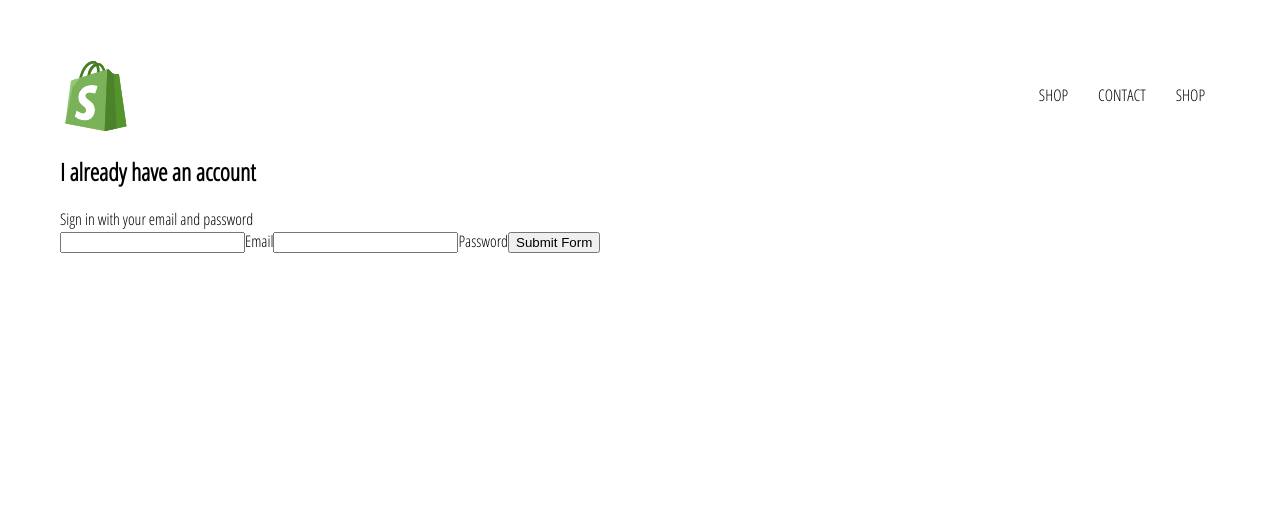
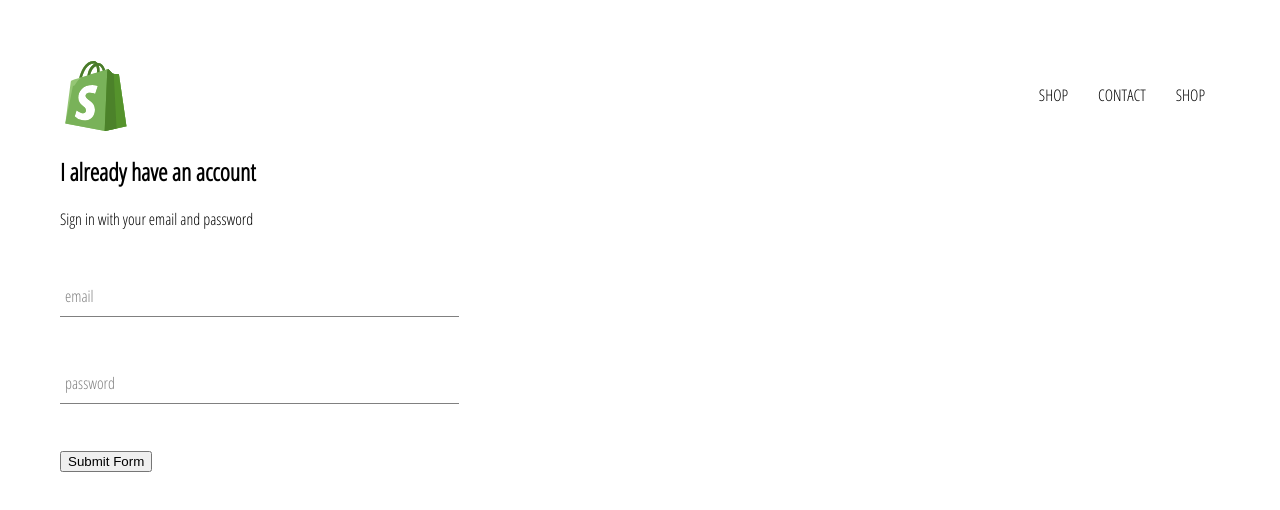
Before and after one commit to alexK150/web-store, a React (Create React App) app: page /signin in a window 1280 px wide. Shown: the top 510 px of the page. Built offline with nearby package versions, Linux system fonts and the light colour scheme.

Commit message:
init v9 added FormInput Component & styles for it

```diff
--- /dev/null
+++ b/src/components/form-input/FormInput.component.jsx
@@ -0,0 +1,20 @@
+import React from 'react';
+
+import './form-input.styles.scss';
+
+const FormInput = ({ handleChange, label, ...otherProps }) => (
+    <div className='group'>
+        <input className='form-input' onChange={handleChange} {...otherProps} />
+        {label ? (
+            <label
+                className={`${
+                    otherProps.value.length ? 'shrink' : ''
+                } form-input-label`}
+            >
+                {label}
+            </label>
+        ) : null}
+    </div>
+);
+
+export default FormInput;
--- /dev/null
+++ b/src/components/form-input/form-input.styles.scss
@@ -0,0 +1,54 @@
+$sub-color: grey;
+$main-color: black;
+
+@mixin shrinkLabel {
+  top: -14px;
+  font-size: 12px;
+  color: $main-color;
+}
+
+.group {
+  position: relative;
+  margin: 45px 0;
+
+  .form-input {
+    background: none;
+    background-color: white;
+    color: $sub-color;
+    font-size: 18px;
+    padding: 10px 10px 10px 5px;
+    display: block;
+    width: 100%;
+    border: none;
+    border-radius: 0;
+    border-bottom: 1px solid $sub-color;
+    margin: 25px 0;
+
+    &:focus {
+      outline: none;
+    }
+
+    &:focus ~ .form-input-label {
+      @include shrinkLabel();
+    }
+  }
+
+  input[type='password'] {
+    letter-spacing: 0.3em;
+  }
+
+  .form-input-label {
+    color: $sub-color;
+    font-size: 16px;
+    font-weight: normal;
+    position: absolute;
+    pointer-events: none;
+    left: 5px;
+    top: 10px;
+    transition: 300ms ease all;
+
+    &.shrink {
+      @include shrinkLabel();
+    }
+  }
+}
--- a/src/components/sign-in/SignIn.component.jsx
+++ b/src/components/sign-in/SignIn.component.jsx
@@ -1,4 +1,5 @@
 import React, {Component} from 'react';
+import FormInput from '../form-input/FormInput.component';
 
 import './sign-in.styles.scss'
 
@@ -30,21 +31,24 @@
             <div className='sign-in'>
                 <h2>I already have an account</h2>
                 <span>Sign in with your email and password</span>
+
                 <form onSubmit={this.handleSubmit}>
-                    <input
+                    <FormInput
+                        name='email'
                         type='email'
-                        name='email'
+                        handleChange={this.handleChange}
                         value={this.state.email}
-                        onChange={this.handleChange}
-                        required/>
-                    <label>Email</label>
-                    <input
+                        label='email'
+                        required
+                    />
+                    <FormInput
+                        name='password'
                         type='password'
-                        name='password'
                         value={this.state.password}
-                        onChange={this.handleChange}
-                        required/>
-                    <label>Password</label>
+                        handleChange={this.handleChange}
+                        label='password'
+                        required
+                    />
                     <input type="submit" value='Submit Form'/>
                 </form>
             </div>
--- a/src/components/sign-in/sign-in.styles.scss
+++ b/src/components/sign-in/sign-in.styles.scss
@@ -0,0 +1,3 @@
+.sign-in {
+  width: 30vw;
+}
```
